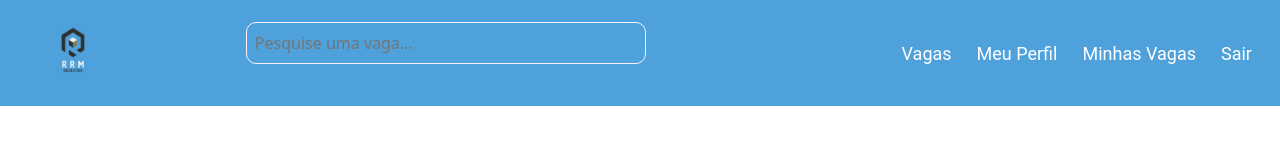
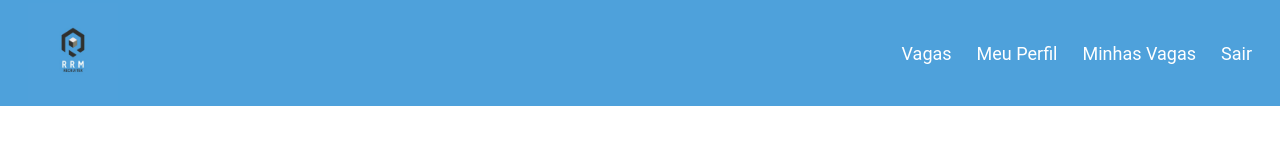
Before and after one commit to rafasevero/projetoFinal, a Vue app in the folder docker-laravel-vuejs-master/frontend/: page /recruiterProfile in a window 1280 px wide. Shown: the top 160 px of the page. Built offline with nearby package versions, Linux system fonts and the light colour scheme.

Commit message:
tirei a pesquisa da navbar

```diff
--- a/docker-laravel-vuejs-master/frontend/src/components/NavbarRecruiter.vue
+++ b/docker-laravel-vuejs-master/frontend/src/components/NavbarRecruiter.vue
@@ -4,12 +4,6 @@
             <div class="logo-navbar">
                 <img src="../assets/img/RRM LOGO(1).jpg" alt="logo">
             </div>
-            <input type="text" v-model="searchQuery" placeholder="Pesquise uma vaga..." />
-    <ul>
-        <li v-for="vaga in filteredVagas" :key="vaga.id">
-            {{ vaga.titulo }}
-        </li>
-    </ul>
             <div class="links-navbar">
                 <router-link to="/availableVacancies">Vagas</router-link>
                 <router-link to="/recruiterProfile">Meu Perfil</router-link>
```
